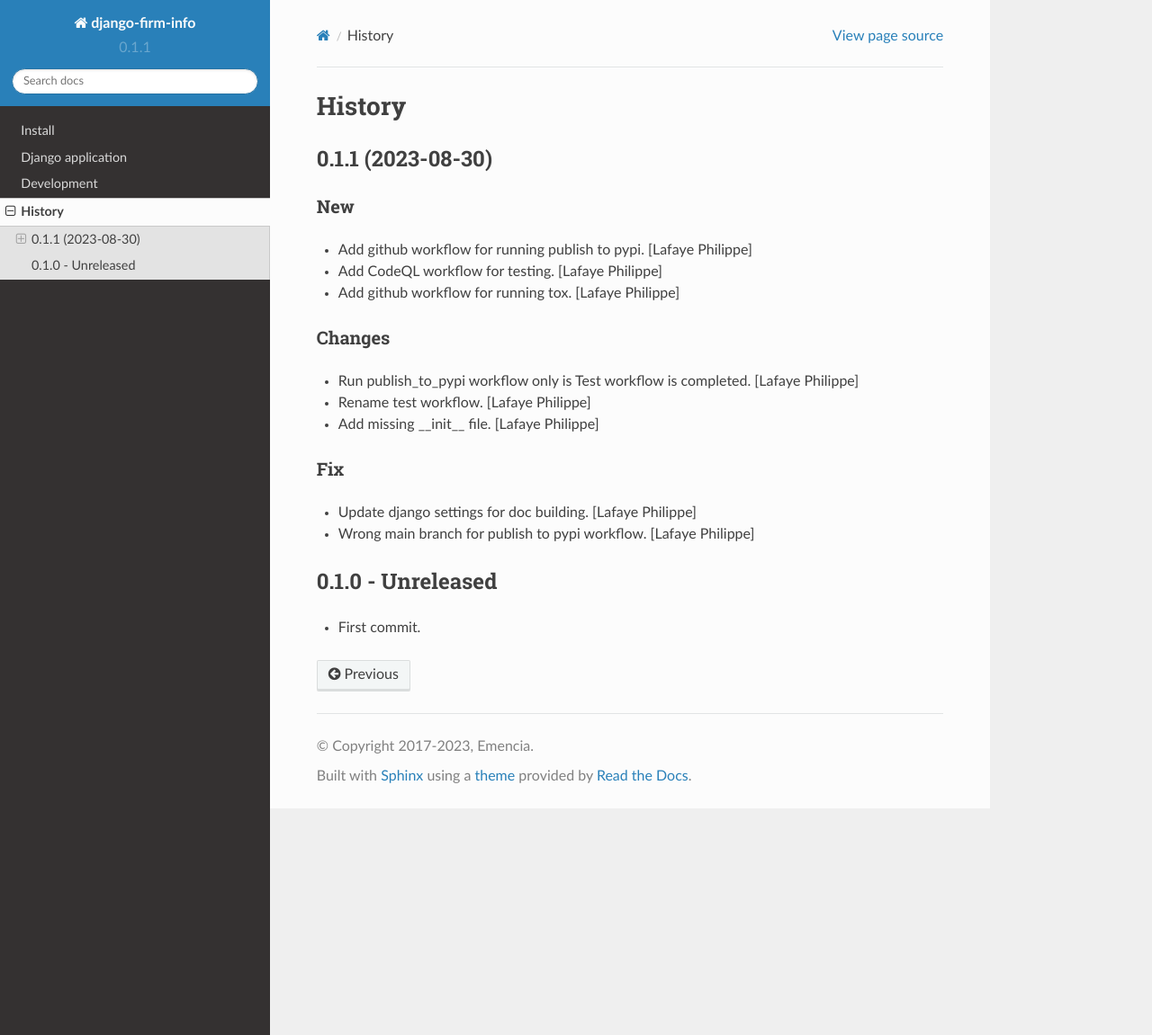
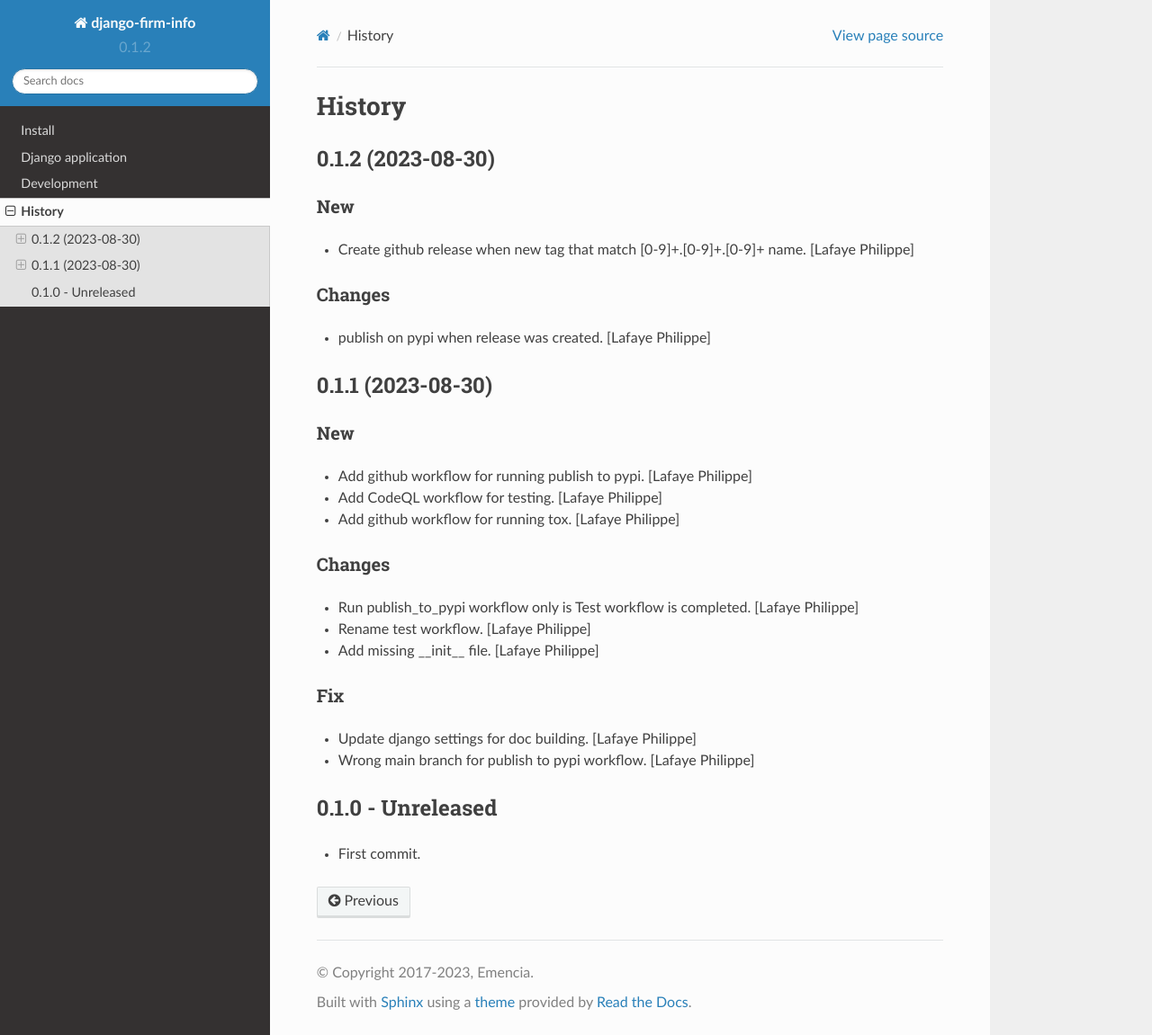
Before and after one commit to emencia/django-firm-info, a Sphinx documentation site: the page built from docs/history.rst, in a window 1280 px wide and 1151 px high. Shown: the whole window at 90% size. Built offline with Sphinx 7.4.7 and the Read the Docs theme 2.0.0, drawn with Linux system fonts in a browser that asks for light colours.

Commit message:
:bookmark: Make release 0.1.2

```diff
--- a/docs/history.rst
+++ b/docs/history.rst
@@ -3,6 +3,19 @@
 =======
 History
 =======
+
+0.1.2 (2023-08-30)
+------------------
+
+New
+~~~
+*  Create github release when new tag that match [0-9]+.[0-9]+.[0-9]+ name. [Lafaye Philippe]
+
+
+Changes
+~~~~~~~
+*  publish on pypi when release was created. [Lafaye Philippe]
+
 
 0.1.1 (2023-08-30)
 ------------------
--- a/setup.cfg
+++ b/setup.cfg
@@ -3,7 +3,7 @@
 ;;
 [metadata]
 name = django-firm-info
-version = 0.1.1
+version = 0.1.2
 description = A Django application package for storage firm info
 long_description = file:README.rst
 long_description_content_type = text/x-rst
```
